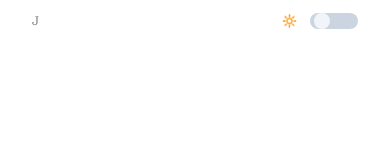
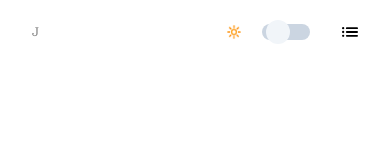
Before and after one commit to julianlk522/portfo, a Next.js app: page / in a window 390 px wide. Shown: the top 160 px of the page. Built offline with nearby package versions, Linux system fonts and the light colour scheme.

Commit message:
add showModal state in _app, add barebones DropdownMenu for modal menu, add show modal button in Navbar, add modalBlurWrapper div in body to unfocus main app content while modal is shown, increase Navbar padding

```diff
--- a/components/Navbar/DarkModeSwitch.tsx
+++ b/components/Navbar/DarkModeSwitch.tsx
@@ -5,7 +5,7 @@ function DarkModeSwitch({ darkMode, setDarkMode }) {
 	return (
 		<li
 			id='darkModeSwitchContainer'
-			className='flex items-center justify-evenly'
+			className='mr-8 flex items-center justify-evenly lg:mr-0'
 			onClick={() => {
 				setDarkMode((prev: boolean) => !prev)
 				if (!darkMode) {
@@ -17,7 +17,7 @@ function DarkModeSwitch({ darkMode, setDarkMode }) {
 				}
 			}}
 		>
-			<span className='mt-[-5%] h-3 w-3 text-xs lg:h-6 lg:w-6 lg:text-lg'>
+			<span className='flex h-6 w-6 items-center justify-center text-xs lg:text-lg'>
 				{darkMode ? '🌙' : '🔆'}
 			</span>
 			<div
@@ -28,7 +28,7 @@ function DarkModeSwitch({ darkMode, setDarkMode }) {
 				<motion.div
 					layout
 					id='slider'
-					className='h-4 w-4 cursor-pointer rounded-full bg-slate-100 lg:h-6 lg:w-6'
+					className='h-6 w-6 cursor-pointer rounded-full bg-slate-100'
 				></motion.div>
 			</div>
 		</li>
--- /dev/null
+++ b/components/Navbar/DropdownMenu.tsx
@@ -0,0 +1,34 @@
+import React from 'react'
+
+function DropdownMenu({ setShowModal }) {
+	return (
+		<div
+			id='modalDropdown'
+			className='absolute top-16 left-[40%] z-[1] flex w-[60%] flex-col items-center justify-center bg-black bg-opacity-60 px-8 text-white'
+			style={{ height: 'calc(100% - 4rem)' }}
+		>
+			<ul className='flex h-full flex-col items-center justify-center gap-16'>
+				<li>
+					<a
+						href='#aboutContainer'
+						onClick={() => setShowModal(false)}
+					>
+						About
+					</a>
+				</li>
+				<li>
+					<a
+						href='#workContainer'
+						onClick={() => setShowModal(false)}
+					>
+						Work
+					</a>
+				</li>
+				<li>Contact</li>
+				<li>Resume</li>
+			</ul>
+		</div>
+	)
+}
+
+export default DropdownMenu
--- /dev/null
+++ b/components/Navbar/NavDropdownButton.tsx
@@ -0,0 +1,28 @@
+import React from 'react'
+
+const NavDropdownButton = () => {
+	return (
+		<svg
+			className='h-full max-w-full'
+			xmlns='http://www.w3.org/2000/svg'
+			shapeRendering='geometricPrecision'
+			textRendering='geometricPrecision'
+			imageRendering='optimizeQuality'
+			fillRule='evenodd'
+			clipRule='evenodd'
+			width='517'
+			height='323'
+			viewBox='0 0 517 323'
+			fill='currentcolor'
+		>
+			<circle cx='37.5' cy='285.5' r='37.5' />
+			<rect x='126' y='255' width='391' height='60' rx='30' />
+			<circle cx='37.5' cy='161.5' r='37.5' />
+			<rect x='126' y='131' width='391' height='60' rx='30' />
+			<circle cx='37.5' cy='37.5' r='37.5' />
+			<rect x='126' y='7' width='391' height='60' rx='30' />
+		</svg>
+	)
+}
+
+export default NavDropdownButton
--- a/components/Navbar/Navbar.tsx
+++ b/components/Navbar/Navbar.tsx
@@ -1,7 +1,14 @@
 import { motion, useScroll, useTransform, AnimatePresence } from 'framer-motion'
 import DarkModeSwitch from './DarkModeSwitch'
+import NavDropdownButton from './NavDropdownButton'
 
-export default function Navbar({ navVisible, darkMode, setDarkMode }) {
+export default function Navbar({
+	navVisible,
+	darkMode,
+	setDarkMode,
+	showModal,
+	setShowModal,
+}) {
 	const { scrollYProgress } = useScroll()
 
 	const aboutUnderlineOpacityTransform = useTransform(
@@ -38,16 +45,13 @@ export default function Navbar({ navVisible, darkMode, setDarkMode }) {
 			{navVisible && (
 				<motion.nav
 					id='navbar'
-					className='fixed top-0 left-0 z-[2] flex h-[5%] w-full items-center justify-between dark:text-white'
+					className='fixed top-0 left-0 z-[2] flex h-16 w-full items-center justify-end px-8 dark:text-white md:h-32 md:justify-evenly md:px-16'
 					variants={navVariants}
 					initial={{ opacity: 0 }}
 					animate={darkMode ? 'darkMode' : 'lightMode'}
 					exit={{ opacity: 0 }}
-					style={{
-						padding: 'clamp(1rem, 3vw, 3vh) clamp(2rem, 6vw, 6vh)',
-					}}
 				>
-					<div className='text-bold items-center lg:w-full'>
+					<div className='text-bold mr-auto items-center md:w-full'>
 						<h3
 							className='cursor-pointer whitespace-nowrap uppercase opacity-50 dark:opacity-75'
 							style={{
@@ -61,25 +65,41 @@ export default function Navbar({ navVisible, darkMode, setDarkMode }) {
 								})
 							}}
 						>
-							<span className='lg:hidden'>J</span>
-							<span className='hidden lg:block'>
+							<span className='md:hidden'>J</span>
+							<span className='hidden md:block'>
 								Julian Lindsay-Kaufman
 							</span>
 						</h3>
 					</div>
 
-					<DarkModeSwitch
-						darkMode={darkMode}
-						setDarkMode={setDarkMode}
-					/>
+					{!showModal && (
+						<div id='darkModeSwitchSmWrapper' className='md:hidden'>
+							<DarkModeSwitch
+								darkMode={darkMode}
+								setDarkMode={setDarkMode}
+							/>
+						</div>
+					)}
+
+					<div
+						id='dropdownButtonWrapper'
+						className='relative flex h-full w-4 items-center justify-center md:hidden'
+						onClick={() => setShowModal((prev) => !prev)}
+					>
+						<NavDropdownButton />
+					</div>
 
 					<ul
-						id='navLinks'
-						className='hidden w-full list-none items-center justify-between lg:flex xl:w-[50%] xl:max-w-xl'
+						id='mdScreenNavLinks'
+						className='hidden w-full list-none items-center justify-between md:flex md:max-w-sm'
 						style={{
 							fontSize: 'clamp(0.5rem, 2vw, 2vh)',
 						}}
 					>
+						<DarkModeSwitch
+							darkMode={darkMode}
+							setDarkMode={setDarkMode}
+						/>
 						<li
 							className='relative cursor-pointer'
 							onClick={() =>
--- a/pages/_app.tsx
+++ b/pages/_app.tsx
@@ -11,6 +11,7 @@ function MyApp({ Component, pageProps }) {
 	const [navReactsToScroll, setNavReactsToScroll] = useState(true)
 	const [navVisible, setNavVisible] = useState(true)
 	const [darkMode, setDarkMode] = useState(false)
+	const [showModal, setShowModal] = useState(false)
 
 	useEffect(() => {
 		return scrollYProgress.onChange((currentYProgress) => {
@@ -120,8 +121,15 @@ function MyApp({ Component, pageProps }) {
 				navVisible={navVisible}
 				darkMode={darkMode}
 				setDarkMode={setDarkMode}
+				showModal={showModal}
+				setShowModal={setShowModal}
 			/>
-			<Component {...pageProps} darkMode={darkMode} />
+			<Component
+				{...pageProps}
+				darkMode={darkMode}
+				showModal={showModal}
+				setShowModal={setShowModal}
+			/>
 		</>
 	)
 }
--- a/pages/index.tsx
+++ b/pages/index.tsx
@@ -1,12 +1,13 @@
 import React, { useRef } from 'react'
 import Head from 'next/head'
-import { AnimatePresence, motion, useScroll, useTransform } from 'framer-motion'
 import Work from '../components/Work/Work'
 import Contact from '../components/Contact/Contact'
 import About from '../components/About/About'
+import DropdownMenu from '../components/Navbar/DropdownMenu'
+import { AnimatePresence, motion, useScroll, useTransform } from 'framer-motion'
 import styles from './index.module.css'
 
-export default function Home({ darkMode }) {
+export default function Index({ darkMode, showModal, setShowModal }) {
 	const aboutSectionRef = useRef(null)
 	const innerCircleRef = useRef(null)
 	const middleCircleRef = useRef(null)
@@ -53,20 +54,7 @@ export default function Home({ darkMode }) {
 	}
 
 	return (
-		<motion.section
-			id='appContainer'
-			className='relative z-0 h-full w-full'
-			initial='initial'
-			variants={welcomeSectionVariants}
-			whileInView='visible'
-			viewport={{ once: true }}
-			onAnimationComplete={() => {
-				startCirclesAnimation()
-				setTimeout(() => {
-					endAnimation()
-				}, 1500)
-			}}
-		>
+		<>
 			<Head>
 				<title>Julian&apos;s Web Dev Portfolio</title>
 				<meta
@@ -76,6 +64,16 @@ export default function Home({ darkMode }) {
 				/>
 				<link rel='icon' href='/favicon.ico' />
 			</Head>
+
+			{showModal && <DropdownMenu setShowModal={setShowModal} />}
+			<body
+				className={`relative h-full w-full ${
+					showModal ? 'overflow-hidden' : ''
+				}`}
+				onClick={() => {
+					showModal && setShowModal(false)
+				}}
+			>
 				<AnimatePresence>
 					{darkMode && (
 						<motion.div
@@ -90,12 +88,26 @@ export default function Home({ darkMode }) {
 						></motion.div>
 					)}
 				</AnimatePresence>
-			<motion.div
-				id='welcomeOpacityTransformContainer'
+				<div
+					id='modalBlurWrapper'
+					className={`h-full ${showModal ? 'blur-sm' : ''}`}
+				>
+					<motion.section
+						id='welcomeSectionContainer'
 						className='relative flex h-full flex-col items-center justify-evenly overflow-hidden text-stone-500 dark:text-white'
 						style={{
-					padding: 'clamp(8rem, 8vw, 8vh) clamp(2rem, 8vw, 8vh)',
+							padding:
+								'clamp(8rem, 8vw, 8vh) clamp(2rem, 8vw, 8vh)',
 							opacity: opacityTransform,
+						}}
+						variants={welcomeSectionVariants}
+						whileInView='visible'
+						viewport={{ once: true }}
+						onAnimationComplete={() => {
+							startCirclesAnimation()
+							setTimeout(() => {
+								endAnimation()
+							}, 1500)
 						}}
 					>
 						<AnimatePresence>
@@ -146,7 +158,6 @@ export default function Home({ darkMode }) {
 									ref={middleCircleRef}
 									className='absolute top-[10%] left-[10%] h-8 w-8 rounded-full border-4 border-[#00d8ff] sm:h-16 sm:w-16 sm:border-8'
 								></div>
-
 								<div
 									id='innerCircle'
 									ref={innerCircleRef}
@@ -154,7 +165,6 @@ export default function Home({ darkMode }) {
 								></div>
 							</motion.div>
 						</motion.div>
-
 						<motion.div
 							id='toTheFrontierContainer'
 							className='flex items-center justify-center drop-shadow-mediumDark'
@@ -179,7 +189,6 @@ export default function Home({ darkMode }) {
 						>
 							of web development.
 						</motion.h2>
-
 						<div
 							id='continueButtonFlexContainer'
 							className='flex w-[80%] max-w-3xl justify-center md:justify-end'
@@ -206,12 +215,13 @@ export default function Home({ darkMode }) {
 								Continue
 							</motion.button>
 						</div>
-			</motion.div>
+					</motion.section>
 					<div ref={aboutSectionRef}></div>
-
 					<About darkMode={darkMode} />
 					<Work darkMode={darkMode} />
 					<Contact darkMode={darkMode} />
-		</motion.section>
+				</div>
+			</body>
+		</>
 	)
 }
```
Also changed, not shown: 1 other file (tests, documents, lock files or other folders). Lines whose indentation alone changed are shown as unchanged.
